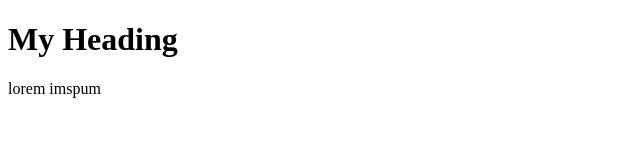
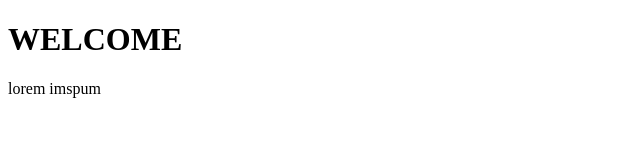
Before and after one commit to lishizzle/garmestry, a plain HTML site: page index.html in a window 1280 px wide. Shown: the whole page, without its empty margins (0-640 px from the left). Drawn offline with Linux system fonts and the light colour scheme.

Commit message:
Updated heading

```diff
--- a/index.html
+++ b/index.html
@@ -4,7 +4,7 @@
     <title>Garmestry</title>
 </head>
 <body>
-     <h1>My Heading</h1>
+     <h1>WELCOME</h1>
      <p>lorem imspum
 </body>
 </html>
```
